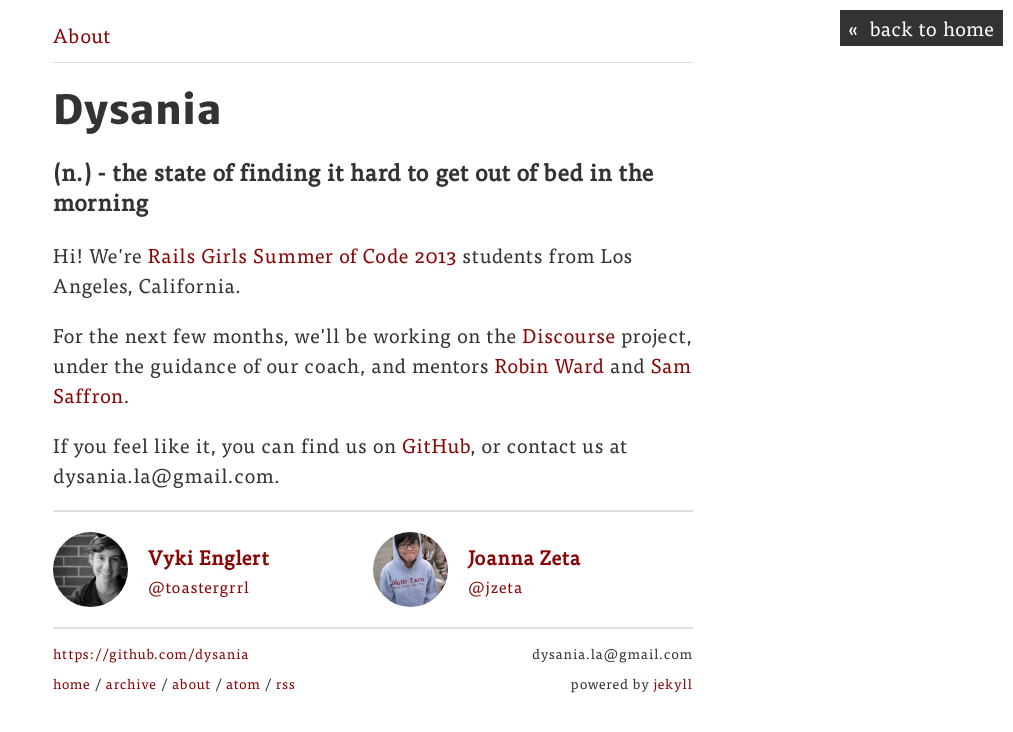
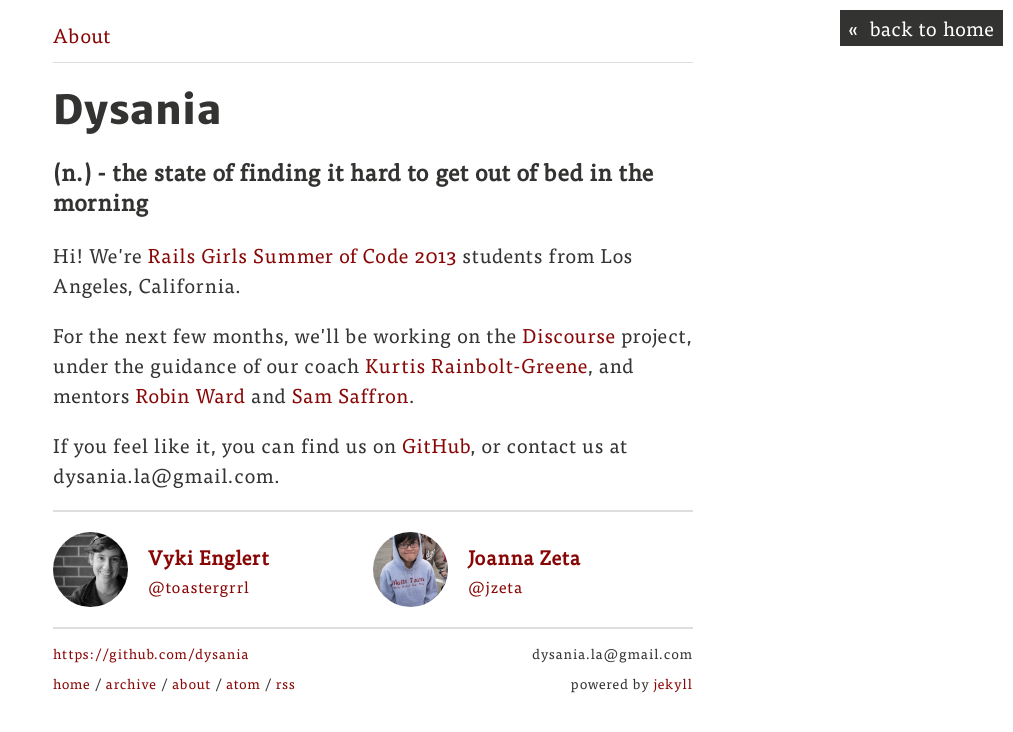
Before and after one commit to dysania/blog, a Jekyll site: the page built from about.html, in a window 1280 px wide. Shown: the top 732 px of the page, without its empty margins (267-1280 px from the left). Built offline with Jekyll 4.4.1, drawn with Linux system fonts in a browser that asks for light colours; Markdown is read by kramdown in place of the engine named in the settings.

Commit message:
edited about page

```diff
--- a/about.html
+++ b/about.html
@@ -17,6 +17,6 @@
 
 <p>Hi! We're <a href="http://railsgirlssummerofcode.org/">Rails Girls Summer of Code 2013</a> students from Los Angeles, California.</p>
 
-<p>For the next few months, we'll be working on the <a href="http://www.discourse.org/">Discourse</a> project, under the guidance of our coach, and mentors <a href="https://twitter.com/evil_trout">Robin Ward</a> and <a href="https://twitter.com/samsaffron">Sam Saffron</a>.</p>
+<p>For the next few months, we'll be working on the <a href="http://www.discourse.org/">Discourse</a> project, under the guidance of our coach <a href="http://twitter.com/krainboltgreene">Kurtis Rainbolt-Greene</a>, and mentors <a href="https://twitter.com/evil_trout">Robin Ward</a> and <a href="https://twitter.com/samsaffron">Sam Saffron</a>.</p>
 
 <p>If you feel like it, you can find us on <a href="https://github.com/dysania">GitHub</a>, or contact us at dysania.la@gmail.com.</p>
```
